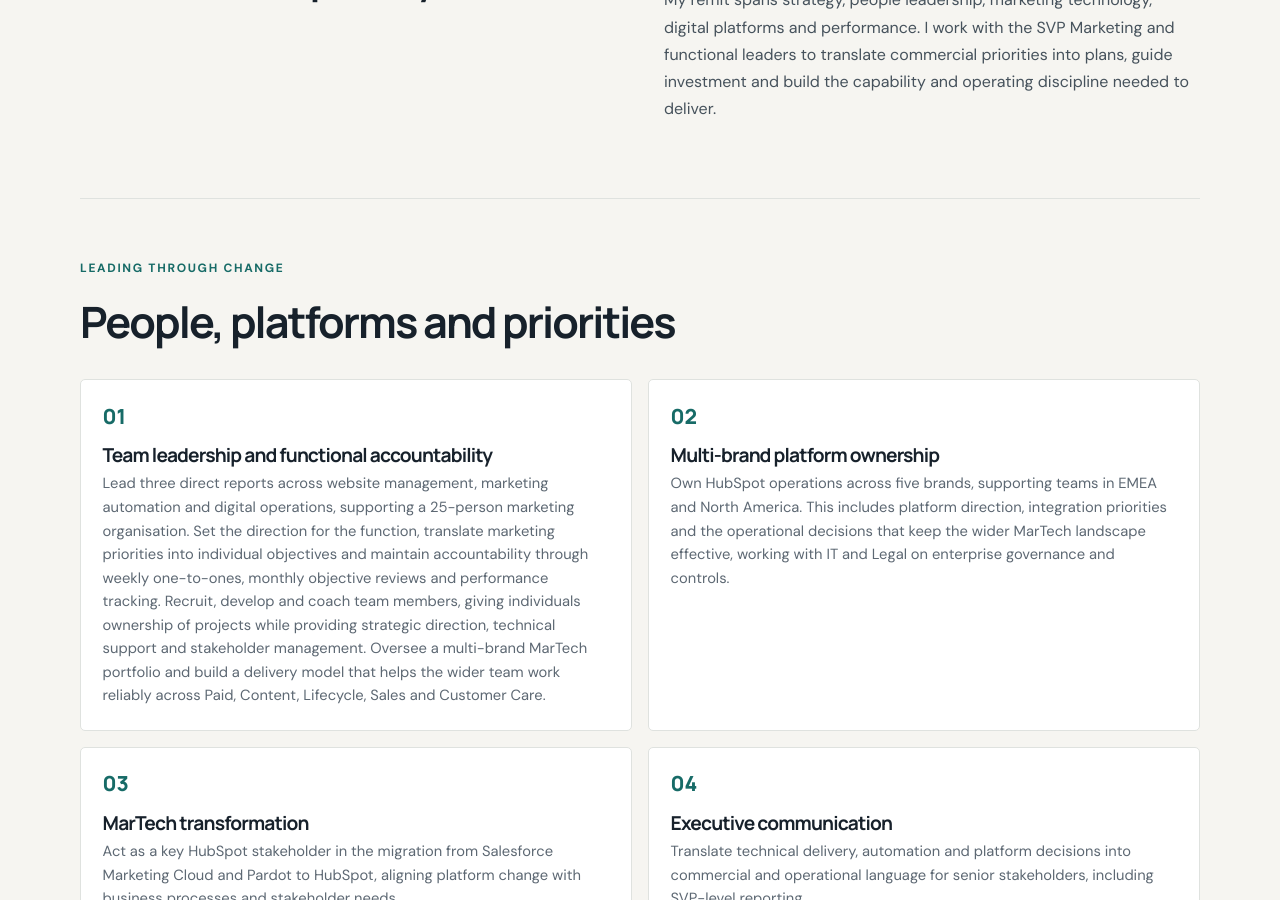
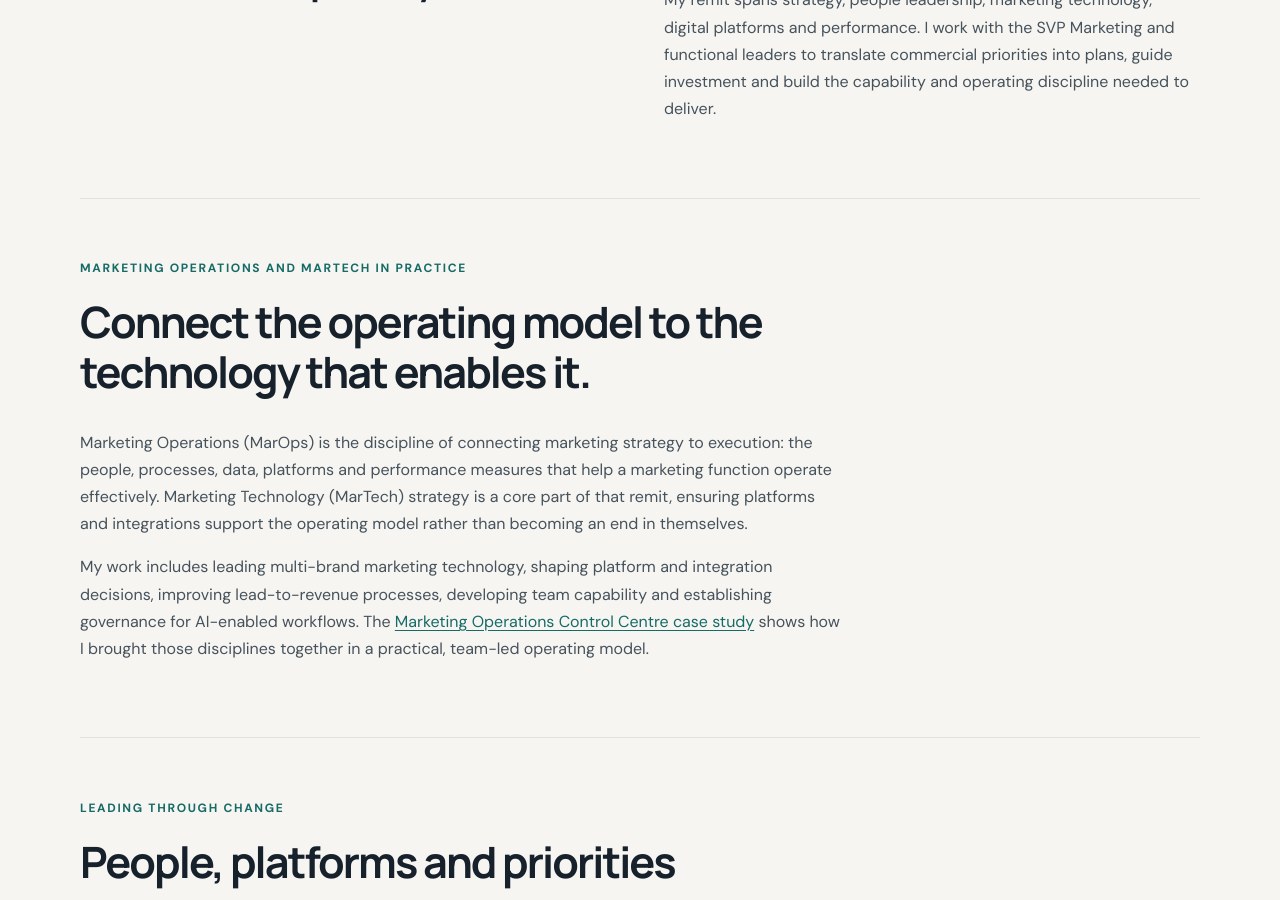
Before and after one commit to georgefwmurray/Marketing-Operations-Control-Centre, a Jekyll site: the page built from Leadership-&-Strategy.md, in a window 1280 px wide and 900 px high, scrolled down 883 px. Built offline with Jekyll 4.4.1, drawn with Linux system fonts in a browser that asks for light colours.

Commit message:
Add MarOps and MarTech topical context and case study link

```diff
--- a/Leadership-&-Strategy.md
+++ b/Leadership-&-Strategy.md
@@ -21,7 +21,16 @@ description: "Explore George Murray’s approach to marketing operations leaders
   </div>
 </section>
 
-
+<section class="content-section">
+  <div class="section-heading">
+    <p class="eyebrow">Marketing operations and MarTech in practice</p>
+    <h2>Connect the operating model to the technology that enables it.</h2>
+  </div>
+  <div class="prose">
+    <p>Marketing Operations (MarOps) is the discipline of connecting marketing strategy to execution: the people, processes, data, platforms and performance measures that help a marketing function operate effectively. Marketing Technology (MarTech) strategy is a core part of that remit, ensuring platforms and integrations support the operating model rather than becoming an end in themselves.</p>
+    <p>My work includes leading multi-brand marketing technology, shaping platform and integration decisions, improving lead-to-revenue processes, developing team capability and establishing governance for AI-enabled workflows. The <a href="/How-to-Build.html">Marketing Operations Control Centre case study</a> shows how I brought those disciplines together in a practical, team-led operating model.</p>
+  </div>
+</section>
 
 <section class="content-section">
   <div class="section-heading">
```
